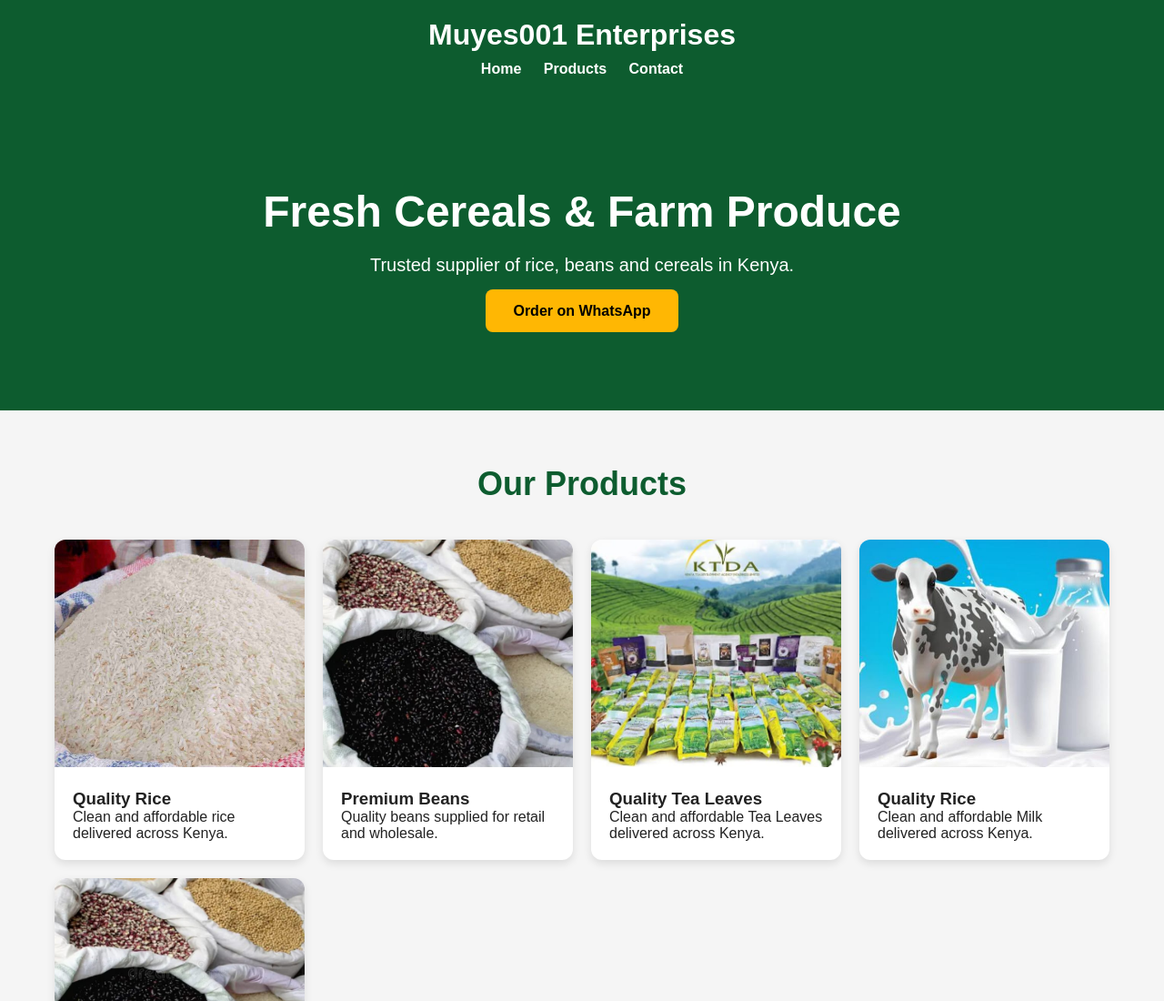
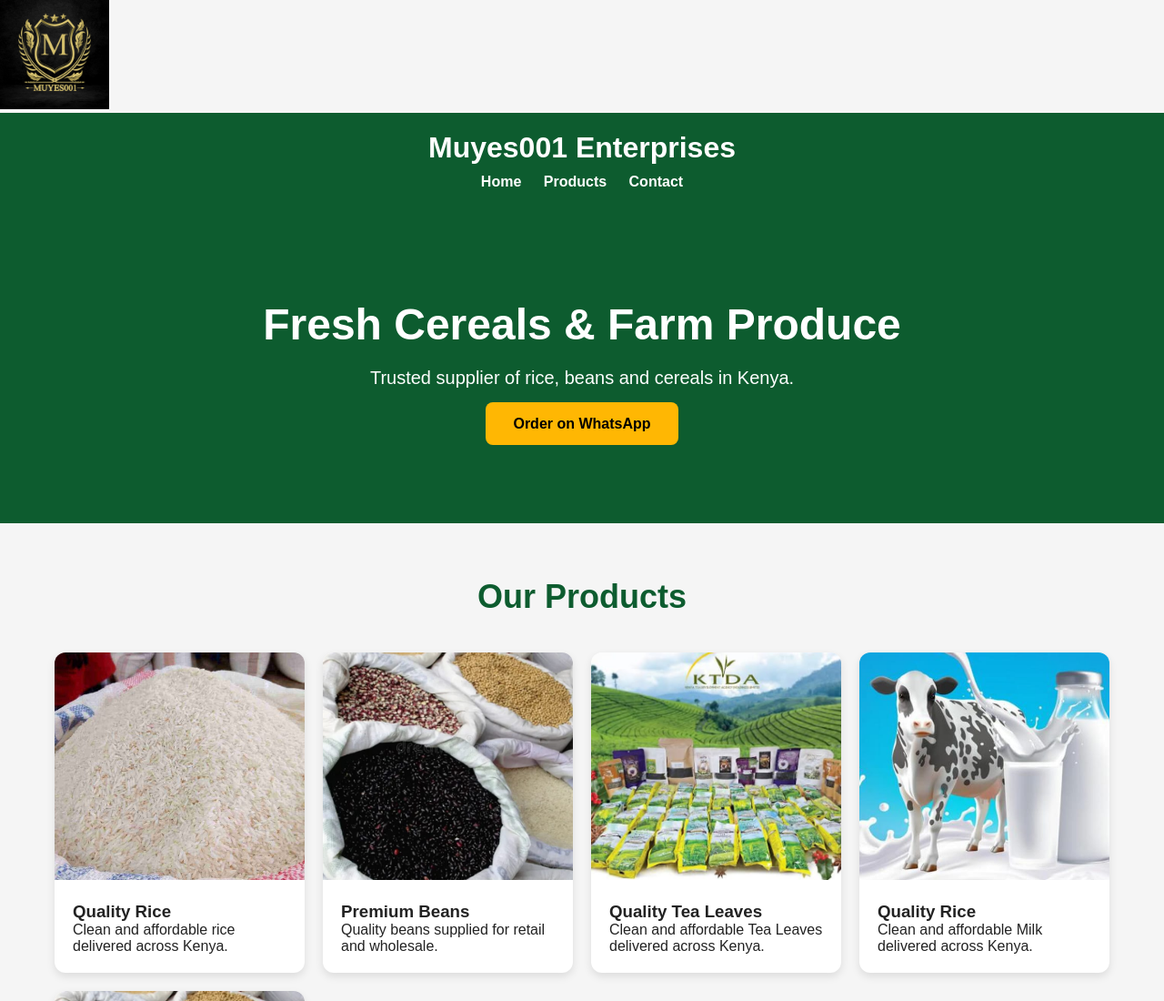
Before and after one commit to MUYES001/MuyesWebsite-, a plain HTML site: page index.html in a window 1280 px wide. Shown: the top 1100 px of the page at 91% size. Drawn offline with Linux system fonts and the light colour scheme.

Commit message:
Update index.html

```diff
--- a/index.html
+++ b/index.html
@@ -4,6 +4,7 @@
   <meta charset="UTF-8">
   <meta name="viewport" content="width=device-width, initial-scale=1.0">
   <title>Muyes001 Enterprises</title>
+  <img src="Logo.jpeg" width="120">
   <style>
     *{
       margin:0;
```
